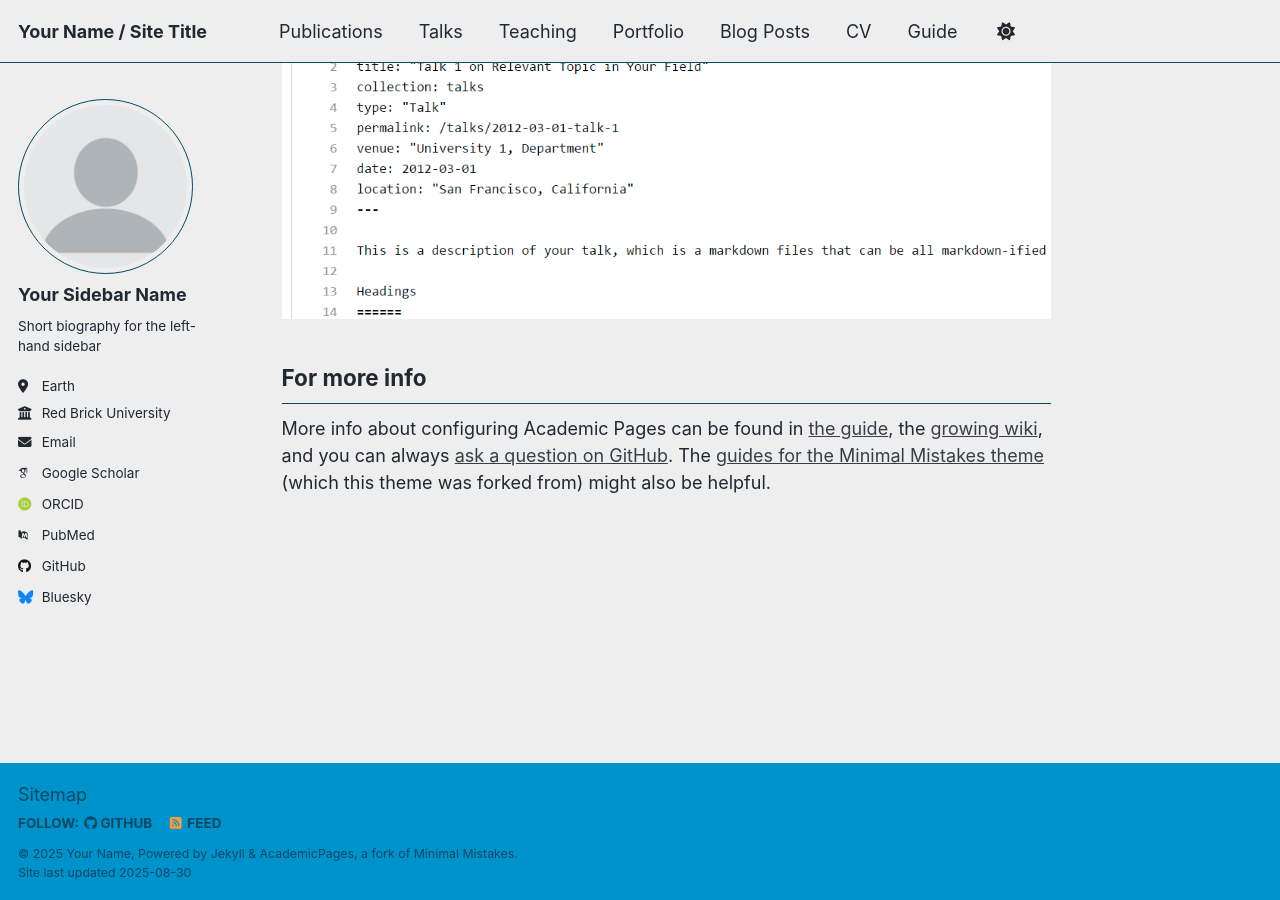
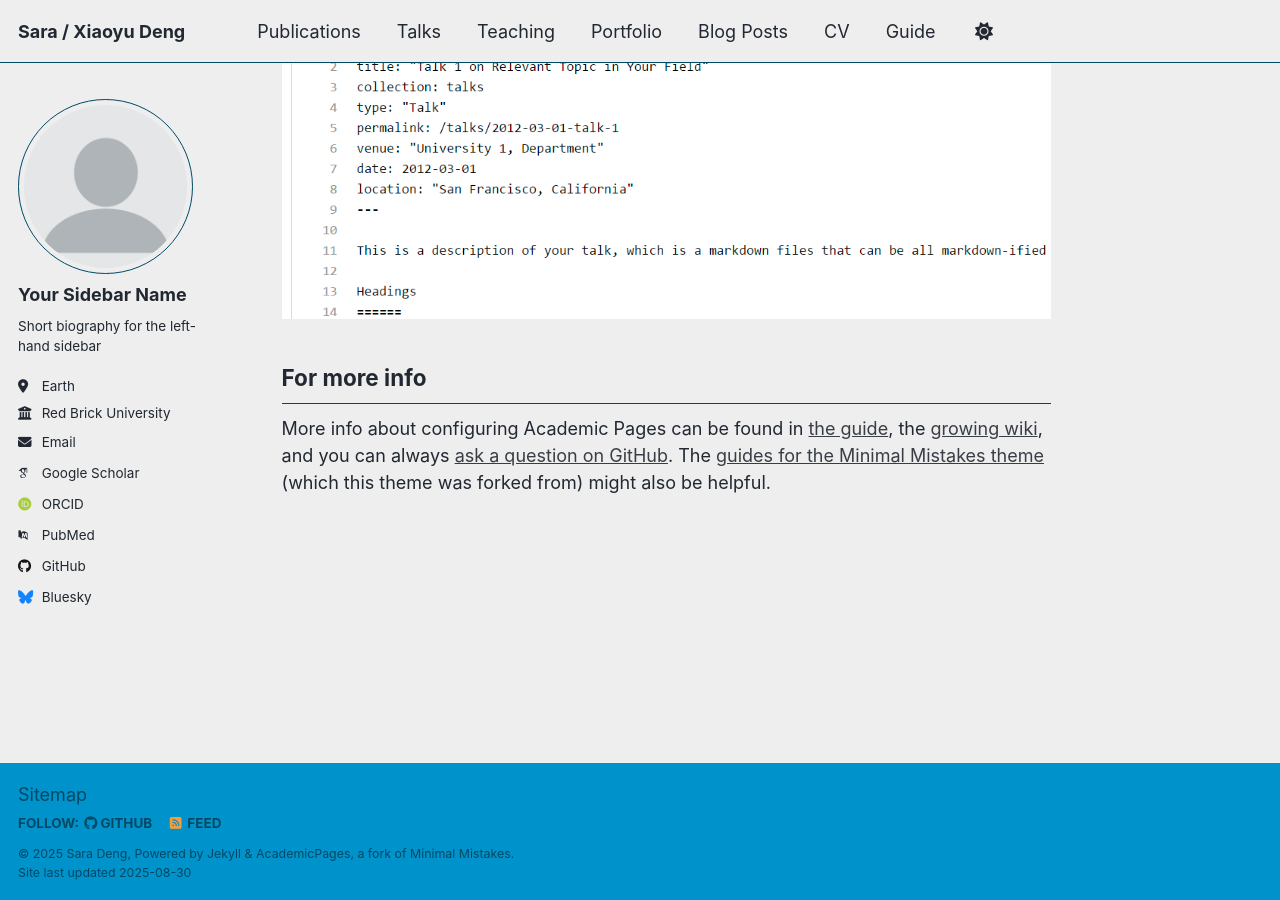
Before and after one commit to saradeng713/saradeng713.github.io, a Jekyll site: the page built from _pages/about.md, in a window 1280 px wide and 900 px high, scrolled down 2880 px. Built offline with Jekyll 4.4.1, drawn with Linux system fonts in a browser that asks for light colours; some web fonts are replaced; a script that is not in the unit is left out.

Commit message:
Update _config.yml

```diff
--- a/_config.yml
+++ b/_config.yml
@@ -9,9 +9,9 @@
 # Basic Site Settings
 locale                   : "en-US"
 site_theme               : "air" # Currently available options are "default", "air"
-title                    : "Your Name / Site Title"
+title                    : "Sara / Xiaoyu Deng"
 title_separator          : "-"
-name                     : &name "Your Name"
+name                     : &name "Sara Deng"
 description              : &description "personal description"
 url                      : https://academicpages.github.io # the base hostname & protocol for your site e.g. "https://[your GitHub username].github.io" or if you already have some other page hosted on Github then use "https://[your GitHub username].github.io/[Your Repo Name]"
 baseurl                  : "" # the subpath of your site, e.g. "/blog"
```
